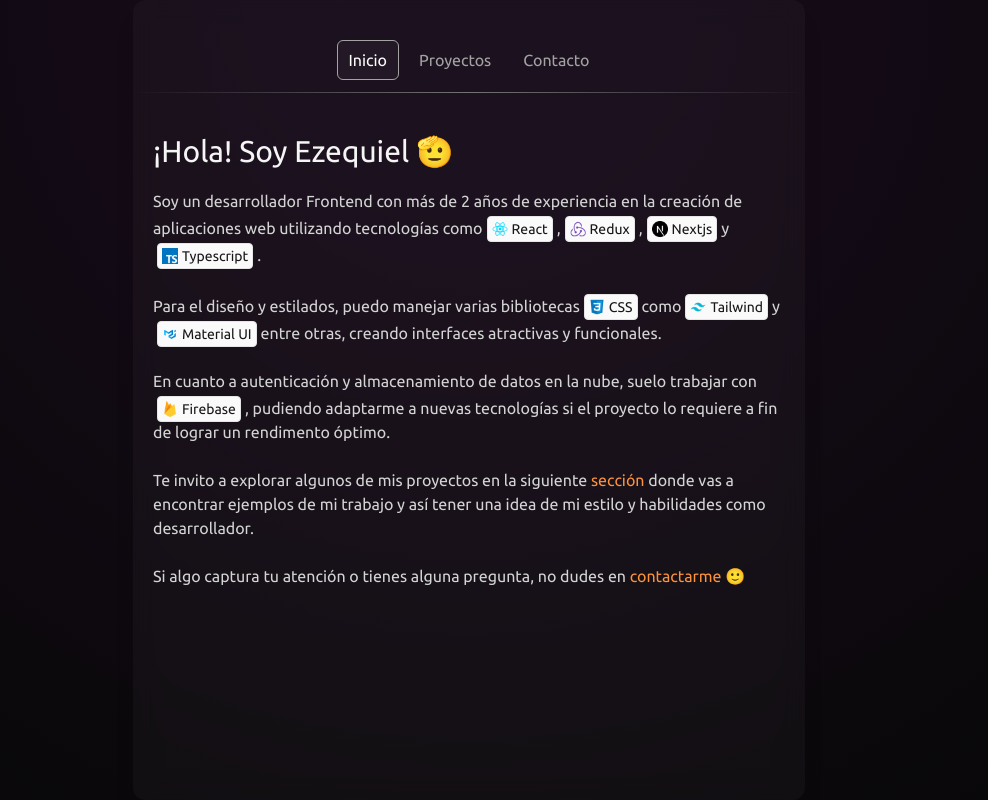
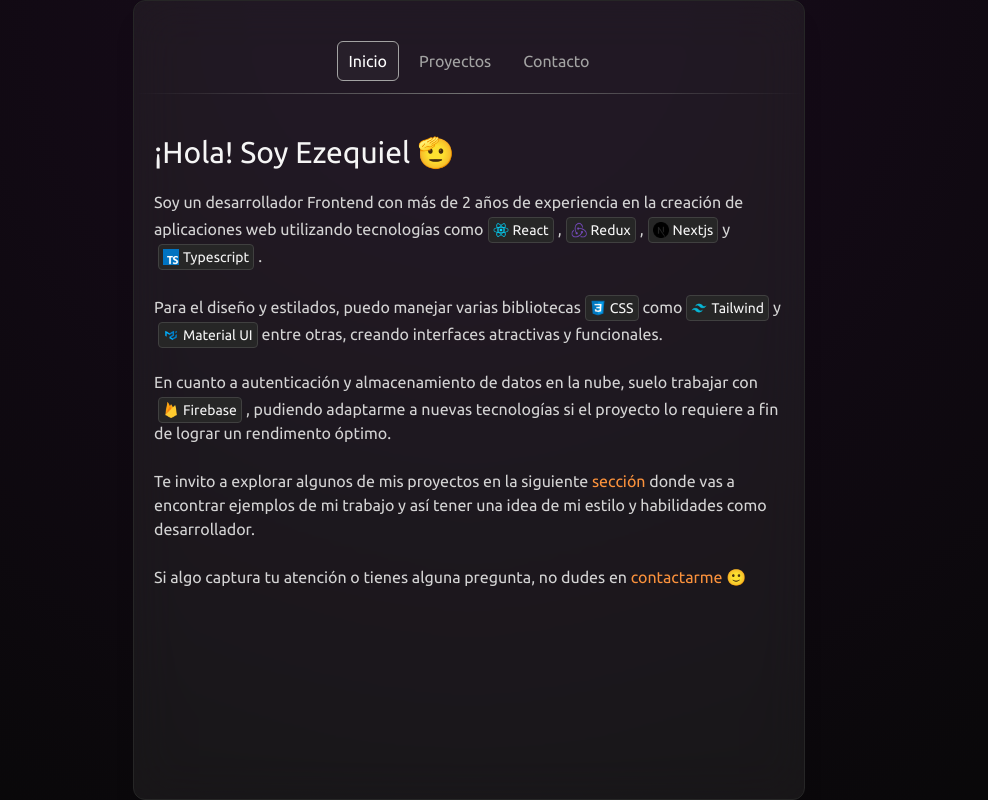
Before and after one commit to echudev/portfolio, a Next.js app: page / in a window 1280 px wide. Shown: the whole page, without its empty margins (171-1159 px from the left). Built offline with nearby package versions, Linux system fonts and the light colour scheme.

Commit message:
scrollbar is displayed only when hovering

```diff
--- a/app/components/Badge.tsx
+++ b/app/components/Badge.tsx
@@ -11,7 +11,7 @@ function Badge({ href, src, text }: BadgeProps) {
     <a
       href={href}
       target="_blank"
-      className="mx-1 border border-neutral-200 dark:border-neutral-700 bg-neutral-50 dark:bg-neutral-800 rounded p-1 text-sm inline-flex top-[2.6px] relative items-center leading-4 text-neutral-900 dark:text-neutral-100 no-underline"
+      className="mx-1 border border-neutral-700 bg-neutral-800 rounded p-1 text-sm inline-flex top-[2.6px] relative items-center leading-4 text-neutral-100 no-underline"
     >
       <Image className="mr-1" alt="" src={src} width={16} height={16} />
       <p>{text}</p>
--- a/app/contact/page.tsx
+++ b/app/contact/page.tsx
@@ -1,5 +1,5 @@
 function ProjectsPage() {
-  return <section className="p-3 max-w-2xl mx-auto">en construcción</section>;
+  return <section className="p-3 max-w-2xl mx-auto">en mantenimiento</section>;
 }
 
 export default ProjectsPage;
--- a/app/globals.css
+++ b/app/globals.css
@@ -16,15 +16,16 @@
     width: 8px;
   }
   main::-webkit-scrollbar-thumb {
-    background-color: rgba(250, 250, 250, 0.3);
+    background-color: rgba(250, 250, 250, 0);
     border-radius: 8px;
-    transition: 0.5s;
+  }
+  main::-webkit-scrollbar-track {
+    display:none;
+  }
+  main:hover::-webkit-scrollbar-thumb  {
+    background-color: rgba(250, 250, 250, 0.2);
   }
   main::-webkit-scrollbar-thumb:hover {
-    transition: 0.5s;
-    background-color: rgba(250, 250, 250, 0.2);
-  }
-  main::-webkit-scrollbar-track {
-    background-color: transparent;
+    background-color: rgba(184,99,215,0.7);
   }
 }
--- a/app/layout.tsx
+++ b/app/layout.tsx
@@ -2,7 +2,7 @@ import "./globals.css";
 import Navigation from "./components/Navigation";
 import localFont from "next/font/local";
 import { Suspense } from "react";
-import Loading from "./loading";
+import Loader from "./loading";
 
 const ubuntu = localFont({
   src: [
@@ -32,9 +32,9 @@ export default function RootLayout({
 }) {
   return (
     <html lang="es" className={`${ubuntu.variable}`}>
-      <body className="antialiased font-ubuntu text-neutral-300 h-screen max-w-2xl mx-auto flex flex-col items-center backdrop-blur-md bg-opacity-5 bg-neutral-400 shadow-xl rounded-xl">
+      <body className="antialiased font-ubuntu text-neutral-300 h-screen max-w-2xl mx-auto flex flex-col items-center backdrop-blur-xl bg-opacity-20 border border-neutral-800 bg-neutral-600 shadow-xl rounded-xl">
         <Navigation />
-        <Suspense fallback={<Loading />}>
+        <Suspense fallback={<Loader />}>
           <main className="w-full overflow-y-auto">{children}</main>
         </Suspense>
       </body>
--- a/app/projects/page.tsx
+++ b/app/projects/page.tsx
@@ -6,11 +6,11 @@ async function ProjectsPage() {
 
   return (
     <section className="p-3 max-w-2xl mx-auto">
-      <div className="flex flex-wrap justify-center">
+      <article className="flex flex-wrap justify-center">
         {projectsCollection.map((project) => (
           <Card key={project.id} data={project} />
         ))}
-      </div>
+      </article>
     </section>
   );
 }
```
